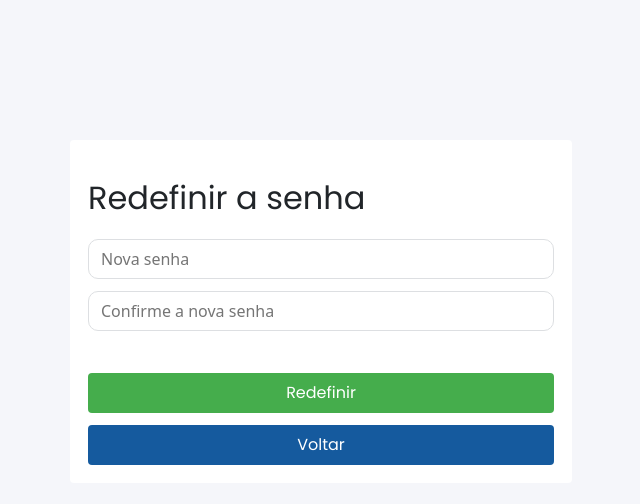
After one commit to BrunoPigatto/iPerdi, a PHP site: page /trocar-senha.php in a window 1280 px wide. The commit adds this page. Shown: the top 504 px of the page, without its empty margins (319-959 px from the left). Run offline with PHP 8.4, Linux system fonts and the light colour scheme; some libraries are stand-ins or nearby versions.

Commit message:
Adicionado módulo de recuperação de senha

```diff
--- a/cadastrar-documento-achado.php
+++ b/cadastrar-documento-achado.php
@@ -1,7 +1,7 @@
 <?php include "header-sistema.php" ?>
 
 <section class="section-1_cadastrar-doc">
-    <h1 style="padding-left:15px;margin-bottom:50px;">Selecione o tipo de documento</h1>
+    <h1 style="padding-left:15px;margin-bottom:50px;">Selecione o tipo de documento achado</h1>
 
     <div class="div_tipos-doc">
         <div class="div_tipo-cpf">
--- a/cadastrar-documento.php
+++ b/cadastrar-documento.php
@@ -1,7 +1,7 @@
 <?php include "header-sistema.php" ?>
 
 <section class="section-1_cadastrar-doc">
-    <h1 style="padding-left:15px;margin-bottom:50px;">Selecione o tipo de documento</h1>
+    <h1 style="padding-left:15px;margin-bottom:50px;">Selecione o tipo de documento perdido</h1>
 
     <div class="div_tipos-doc">
         <div class="div_tipo-cpf">
--- a/login.php
+++ b/login.php
@@ -10,7 +10,7 @@
                 <form action="" class="d-flex">
                     <input type="email" id="email" placeholder="Email">
                     <input type="password" id="senha" placeholder="Senha">
-                    <a class="link_esqueceu-senha" href="#">Esqueceu a senha?</a>
+                    <a class="link_esqueceu-senha" href="recuperar-senha.php">Esqueceu a senha?</a>
                     <a class="btn-login-2" href="home.php">Entrar</a>
                 </form>
                 <div class="divisor"></div>
@@ -42,6 +42,7 @@
                     </div>
                     <input class="input-100" id="cademail" type="text" placeholder="Email">
                     <input class="input-100" id="cadsenha"  type="password" placeholder="Senha">
+                    <input class="input-100" type="password" placeholder="Confirmar senha">
                     <p class="p_dt-nasc">Data de nascimento</p>
                     <div class="criar-conta_dt-nasc">
                         <select id="dia" class="select-dia">
--- a/style/css-geral.css
+++ b/style/css-geral.css
@@ -1358,6 +1358,65 @@ button:focus {
     align-items: center;
     justify-content: center;
 }
+.section_recuperar-senha{
+    width: 100%;
+    height: 50vh;
+}
+.div_recuperar-senha{
+    width: 100%;
+    display: flex;
+    align-items: center;
+    justify-content: center;
+}
+.form_recuperar-senha{
+    display: flex;
+    flex-direction: column;
+    padding: 18px;
+    background-color: #FFFFFF;
+    border-radius: 4px;
+    margin-top: 140px;
+}
+.form_recuperar-senha input{
+    padding-left: 12px;
+    padding-right: 12px;
+    margin-bottom: 12px;
+    background: #FFFFFF;
+    outline: none;
+    border: 1px solid #dddfe2;
+    border-radius: 10px;
+    height: 40px;
+}
+.form_recuperar-senha .botoes{
+    display: flex;
+    flex-direction: column;
+    align-items: center;
+    justify-content: center;
+}
+.btn_recupsenha{
+    width: 100%;
+    height: 40px;
+    background-color: #45AD4C;
+    border-radius: 4px;
+    display: flex;
+    align-items: center;
+    justify-content: center;
+    color: #FFFFFF;
+    margin-bottom: 12px;
+    margin-top: 30px;
+}
+.form_recuperar-senha .btn_voltar{
+    width: 100%;
+    height: 40px;
+    background-color: #155A9E;
+    border-radius: 4px;
+    display: flex;
+    align-items: center;
+    justify-content: center;
+    color: #FFFFFF;
+}
+.trocar-senha{
+width: 502px;
+}
 
 /* Responsivo*/
 @media(max-width: 1666px){
--- /dev/null
+++ b/trocar-senha.php
@@ -0,0 +1,18 @@
+<?php include "header.php" ?>
+<section class="bege_marca-bg section_recuperar-senha">
+
+    <div class="div_recuperar-senha">
+
+        <form action="" class="form_recuperar-senha trocar-senha">
+            <h1>Redefinir a senha</h1>
+            <input type="password" placeholder="Nova senha">
+            <input type="password" placeholder="Confirme a nova senha">
+            <div class="botoes">
+                <a class="btn_recupsenha" href="">Redefinir</a>
+                <a class="btn_voltar" href="login.php">Voltar</a>
+            </div>
+        </form>
+
+    </div>
+
+</section>
```
Also changed, not shown: recuperar-senha.php (added, +18 -0 lines).
